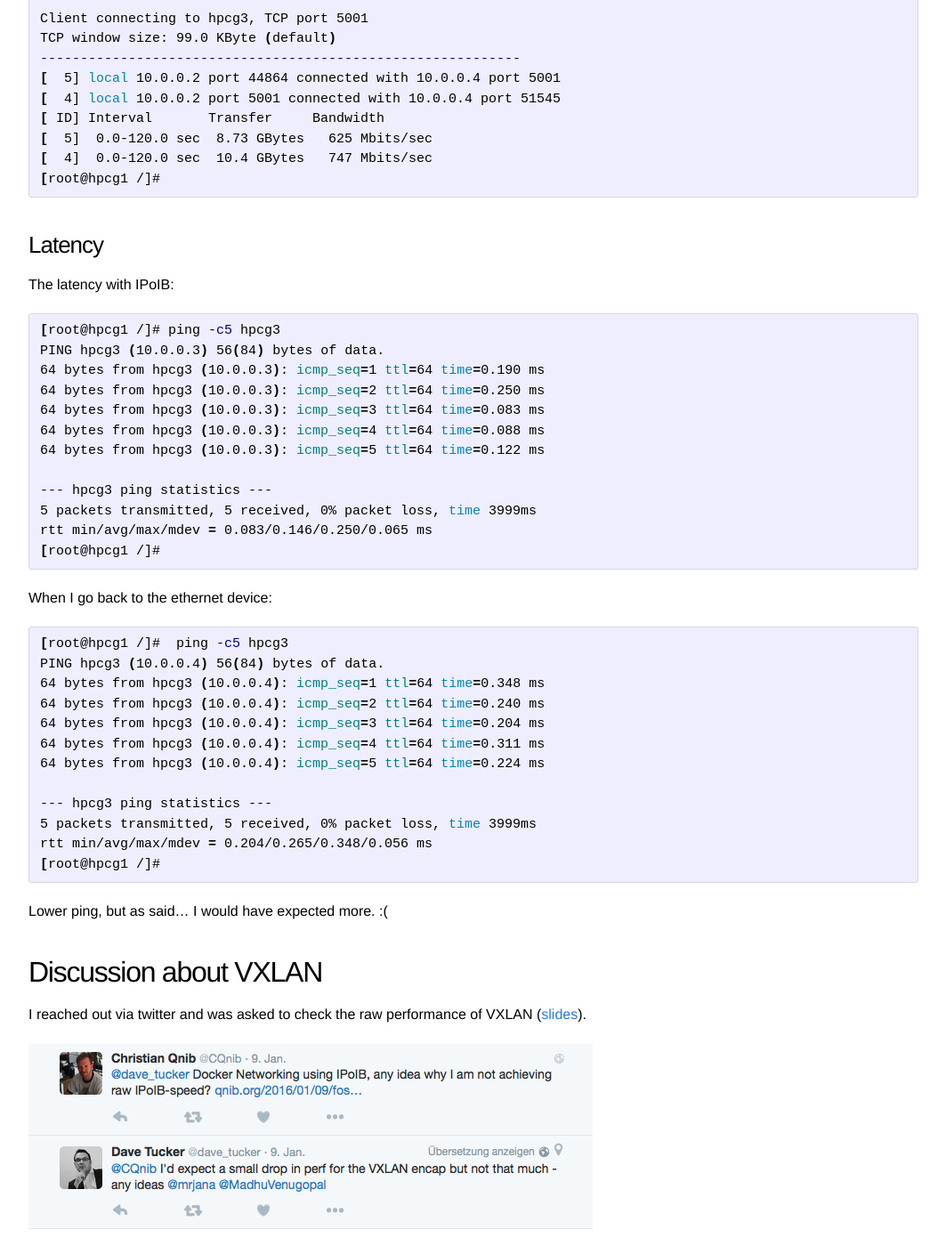
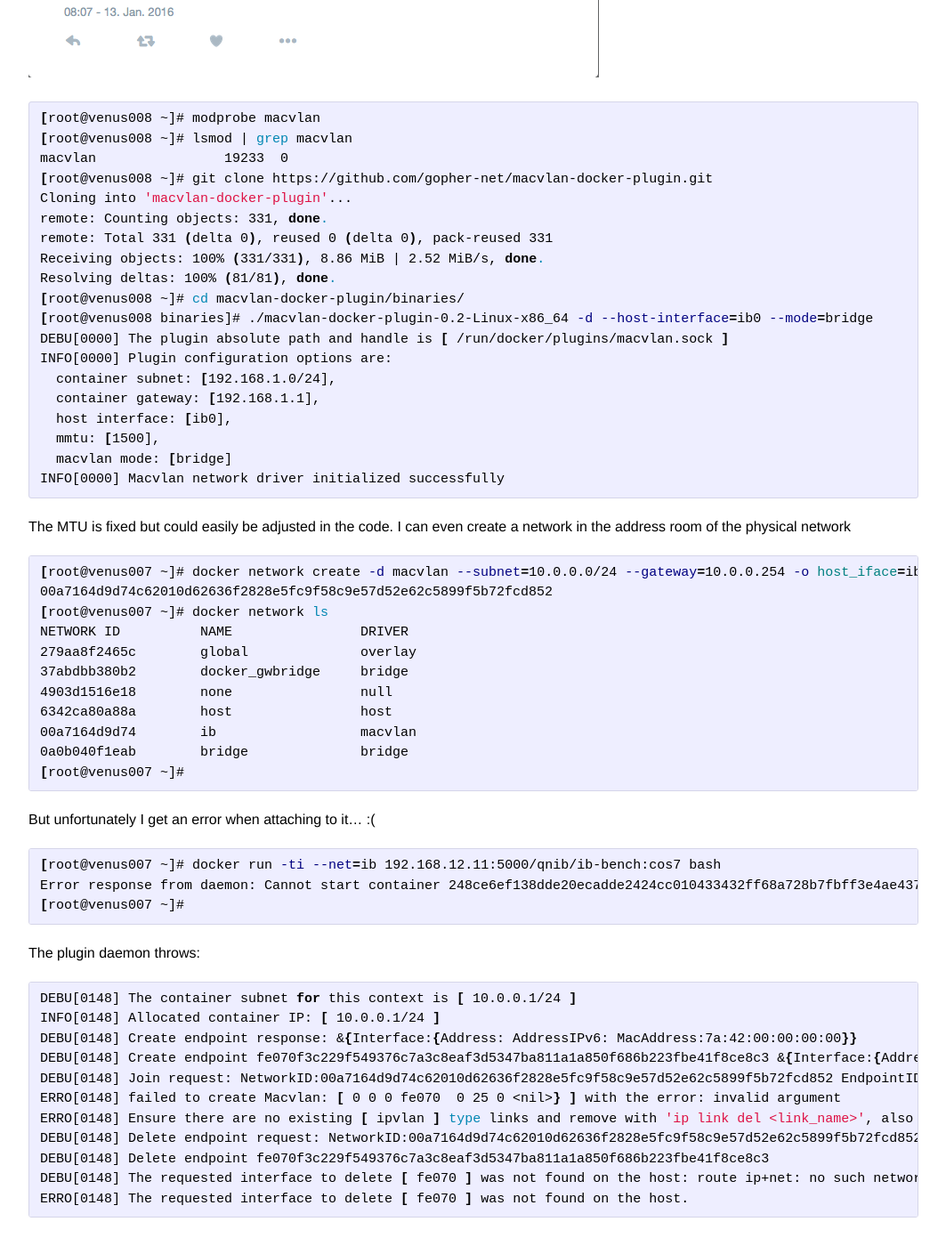
Before and after one commit to ChristianKniep/QNIBIncBlog, a Jekyll site: the page built from _posts/2016-01-09-fosdem-ipoib.md, in a window 1280 px wide and 1400 px high, scrolled down 2801 px. Shown: the whole window at 89% size, without its empty margins (108-1171 px from the left). Built offline with Jekyll 4.4.1, drawn with Linux system fonts in a browser that asks for light colours; some of the changed text lies outside the part shown.

Commit message:
finished up IPoIB once more

```diff
--- a/_posts/2016-01-09-fosdem-ipoib.md
+++ b/_posts/2016-01-09-fosdem-ipoib.md
@@ -25,13 +25,27 @@ This post is one out of a series of blog post in the advent of [FOSDEM 2016](htt
 
 ## TL;DR
 
+### VXLAN
+
 InfiniBand as a backend for Docker Networking seems to be not beneficial (yet), since the overlay driver uses VXLAN, which encapsulates the IP traffic once more (as pointed out [here](http://keepingitclassless.net/2014/03/mtu-considerations-vxlan/)). Thus (IMHO) degenerate the performance as the Kernel is involved within VXLAN and IPoIB encapsulation.
 
 It might happen that my kernel is not the greatest and latest in terms of VXLAN (`3.10.0-327` on CentOS7.2).
 
 At the bottom of the post I discuss what I have tackled in terms of VXLAN performance - without much success. :(
 
-## IPoIB - First strike!
+### MACLAN
+
+A new docker-plugin for libnetwork, for know it does not cope with the IPoIB interface and it's only single host anyway.
+
+### pipework
+
+Plumbing would allow to attach an additional network bridge per container, but that's cheating. :)
+
+### Conclusion
+
+So far, we have to wait for better days - if a cluster wide networking is the goal.
+
+## Idea
 
 As we saw in the baseline benchmark section of the first post, IP Traffic over InfiniBand (IPoIB) is quite fast.
 
@@ -44,6 +58,124 @@ $ iperf -c 10.0.0.181 -d -t 120
 $
 {% endhighlight %}
 
+
+## Attempts
+
+I tried multiple approaches, all of which do have some caveats.
+
+### Good old `pipework`
+
+I could go back to `pipework` created by Jerome back in the days.
+
+{% highlight bash %}
+[root@venus007 binaries]# docker run -ti --net=none --name=container7 192.168.12.11:5000/qnib/ib-bench:cos7 bash
+[root@780c2c8af385 /]# ip -o -4 addr
+1: lo    inet 127.0.0.1/8 scope host lo\       valid_lft forever preferred_lft forever
+[root@780c2c8af385 /]#
+{% endhighlight %}
+
+Then I attach a network interface...
+
+{% highlight bash %}
+[root@venus007 ~]# /scratch/pipework ib0 container7 10.0.0.207/24
+[root@venus007 ~]#
+{% endhighlight %}
+
+Et voila...  `iperf` showed reasonable performance in combination with the physical host `venus008`.
+
+{% highlight bash %}
+[root@780c2c8af385 /]# ip -o -4 addr
+1: lo    inet 127.0.0.1/8 scope host lo\       valid_lft forever preferred_lft forever
+148: ib0    inet 10.0.0.207/24 brd 10.0.0.255 scope global ib0\       valid_lft forever preferred_lft forever
+[root@780c2c8af385 /]# iperf -c 10.0.0.188 -d -t 120
+------------------------------------------------------------
+Server listening on TCP port 5001
+TCP window size: 85.3 KByte (default)
+------------------------------------------------------------
+------------------------------------------------------------
+Client connecting to 10.0.0.188, TCP port 5001
+TCP window size: 1.95 MByte (default)
+------------------------------------------------------------
+[  5] local 10.0.0.207 port 40961 connected with 10.0.0.188 port 5001
+[  4] local 10.0.0.207 port 5001 connected with 10.0.0.188 port 34306
+[ ID] Interval       Transfer     Bandwidth
+[  5]  0.0-120.0 sec   111 GBytes  7.93 Gbits/sec
+[  4]  0.0-120.0 sec  77.4 GBytes  5.54 Gbits/sec
+{% endhighlight %}
+
+**But**: This is cheating, since it does not use docker networking. I did this kind of stuff month ago in conjunction with `docker-spotter`. What I want is a transparent networking option throughout the docker cluster.
+
+### macvlan-docker-plugin?
+
+There is a docker-plugin out there, which uses macvlan instead of vxlan. It might get around the additional encapsulation, but for know it seems to be single-host only.
+
+![](/pics/2016-01-09/tweet_macvlan.png)
+
+{% highlight bash %}
+[root@venus008 ~]# modprobe macvlan
+[root@venus008 ~]# lsmod | grep macvlan
+macvlan                19233  0
+[root@venus008 ~]# git clone https://github.com/gopher-net/macvlan-docker-plugin.git
+Cloning into 'macvlan-docker-plugin'...
+remote: Counting objects: 331, done.
+remote: Total 331 (delta 0), reused 0 (delta 0), pack-reused 331
+Receiving objects: 100% (331/331), 8.86 MiB | 2.52 MiB/s, done.
+Resolving deltas: 100% (81/81), done.
+[root@venus008 ~]# cd macvlan-docker-plugin/binaries/
+[root@venus008 binaries]# ./macvlan-docker-plugin-0.2-Linux-x86_64 -d --host-interface=ib0 --mode=bridge
+DEBU[0000] The plugin absolute path and handle is [ /run/docker/plugins/macvlan.sock ]
+INFO[0000] Plugin configuration options are:
+  container subnet: [192.168.1.0/24],
+  container gateway: [192.168.1.1],
+  host interface: [ib0],
+  mmtu: [1500],
+  macvlan mode: [bridge]
+INFO[0000] Macvlan network driver initialized successfully
+{% endhighlight %}
+
+The MTU is fixed but could easily be adjusted in the code. I can even create a network in the address room of the physical network
+
+{% highlight bash %}
+[root@venus007 ~]# docker network create -d macvlan --subnet=10.0.0.0/24 --gateway=10.0.0.254 -o host_iface=ib0 ib
+00a7164d9d74c62010d62636f2828e5fc9f58c9e57d52e62c5899f5b72fcd852
+[root@venus007 ~]# docker network ls
+NETWORK ID          NAME                DRIVER
+279aa8f2465c        global              overlay
+37abdbb380b2        docker_gwbridge     bridge
+4903d1516e18        none                null
+6342ca80a88a        host                host
+00a7164d9d74        ib                  macvlan
+0a0b040f1eab        bridge              bridge
+[root@venus007 ~]#
+{% endhighlight %}
+
+But unfortunately I get an error when attaching to it... :(
+
+{% highlight bash %}
+[root@venus007 ~]# docker run -ti --net=ib 192.168.12.11:5000/qnib/ib-bench:cos7 bash
+Error response from daemon: Cannot start container 248ce6ef138dde20ecadde2424cc010433432ff68a728b7fbff3e4ae4376bd02: EOF
+[root@venus007 ~]#
+{% endhighlight %}
+
+The plugin daemon throws:
+
+{% highlight bash %}
+DEBU[0148] The container subnet for this context is [ 10.0.0.1/24 ]
+INFO[0148] Allocated container IP: [ 10.0.0.1/24 ]
+DEBU[0148] Create endpoint response: &{Interface:{Address: AddressIPv6: MacAddress:7a:42:00:00:00:00}}
+DEBU[0148] Create endpoint fe070f3c229f549376c7a3c8eaf3d5347ba811a1a850f686b223fbe41f8ce8c3 &{Interface:{Address: AddressIPv6: MacAddress:7a:42:00:00:00:00}}
+DEBU[0148] Join request: NetworkID:00a7164d9d74c62010d62636f2828e5fc9f58c9e57d52e62c5899f5b72fcd852 EndpointID:fe070f3c229f549376c7a3c8eaf3d5347ba811a1a850f686b223fbe41f8ce8c3 SandboxKey:/var/run/docker/netns/604808cb6bb6 Options:map[]
+ERRO[0148] failed to create Macvlan: [ 0 0 0 fe070  0 25 0 <nil>} ] with the error: invalid argument
+ERRO[0148] Ensure there are no existing [ ipvlan ] type links and remove with 'ip link del <link_name>', also check /var/run/docker/netns/ for orphaned links to unmount and delete, then restart the plugin
+DEBU[0148] Delete endpoint request: NetworkID:00a7164d9d74c62010d62636f2828e5fc9f58c9e57d52e62c5899f5b72fcd852 EndpointID:fe070f3c229f549376c7a3c8eaf3d5347ba811a1a850f686b223fbe41f8ce8c3
+DEBU[0148] Delete endpoint fe070f3c229f549376c7a3c8eaf3d5347ba811a1a850f686b223fbe41f8ce8c3
+DEBU[0148] The requested interface to delete [ fe070 ] was not found on the host: route ip+net: no such network interface
+ERRO[0148] The requested interface to delete [ fe070 ] was not found on the host.
+{% endhighlight %}
+
+
+### VXLAN (my first approach actually)
+
 And as we also learned last time around, the advertised interface of Docker Networking has to be specified within the docker config
 (DISCLAIMER: That might not be exactly right - not sure about it [yet]).
 
@@ -53,7 +185,7 @@ OPTIONS="-H tcp://0.0.0.0:2376 --cluster-store=consul://127.0.0.1:8500/network -
 [root@venus001 jobs]#
 {% endhighlight %}
 
-### IPoIB as backend network
+#### IPoIB as backend network
 
 So how about we use the `ib0` device?
 
@@ -118,51 +250,13 @@ TCP window size: 99.0 KByte (default)
 [root@hpcg1 /]#
 {% endhighlight %}
 
-### Latency
-
-The latency with IPoIB:
-
-{% highlight bash %}
-[root@hpcg1 /]# ping -c5 hpcg3
-PING hpcg3 (10.0.0.3) 56(84) bytes of data.
-64 bytes from hpcg3 (10.0.0.3): icmp_seq=1 ttl=64 time=0.190 ms
-64 bytes from hpcg3 (10.0.0.3): icmp_seq=2 ttl=64 time=0.250 ms
-64 bytes from hpcg3 (10.0.0.3): icmp_seq=3 ttl=64 time=0.083 ms
-64 bytes from hpcg3 (10.0.0.3): icmp_seq=4 ttl=64 time=0.088 ms
-64 bytes from hpcg3 (10.0.0.3): icmp_seq=5 ttl=64 time=0.122 ms
-
---- hpcg3 ping statistics ---
-5 packets transmitted, 5 received, 0% packet loss, time 3999ms
-rtt min/avg/max/mdev = 0.083/0.146/0.250/0.065 ms
-[root@hpcg1 /]#
-{% endhighlight %}
-
-When I go back to the ethernet device:
-
-{% highlight bash %}
-[root@hpcg1 /]#  ping -c5 hpcg3
-PING hpcg3 (10.0.0.4) 56(84) bytes of data.
-64 bytes from hpcg3 (10.0.0.4): icmp_seq=1 ttl=64 time=0.348 ms
-64 bytes from hpcg3 (10.0.0.4): icmp_seq=2 ttl=64 time=0.240 ms
-64 bytes from hpcg3 (10.0.0.4): icmp_seq=3 ttl=64 time=0.204 ms
-64 bytes from hpcg3 (10.0.0.4): icmp_seq=4 ttl=64 time=0.311 ms
-64 bytes from hpcg3 (10.0.0.4): icmp_seq=5 ttl=64 time=0.224 ms
-
---- hpcg3 ping statistics ---
-5 packets transmitted, 5 received, 0% packet loss, time 3999ms
-rtt min/avg/max/mdev = 0.204/0.265/0.348/0.056 ms
-[root@hpcg1 /]#
-{% endhighlight %}
-
-Lower ping, but as said... I would have expected more. :(
-
-## Discussion about VXLAN
+### Discussion about VXLAN
 
 I reached out via twitter and was asked to check the raw performance of VXLAN ([slides](http://de.slideshare.net/naotomatsumoto/a-first-look-at-xvlan-over-infiniband-network-on-linux-37rc7)).
 
 ![](/pics/2016-01-09/tweet_vxlan.png)
 
-### Kernel Options
+#### Kernel Options
 
 The kernel config should be alright:
 
@@ -177,7 +271,7 @@ CONFIG_MLX4_EN_VXLAN=y
 # CONFIG_QLCNIC_VXLAN is not set
 {% endhighlight %}
 
-### Setup IPoIB plus VXLAN
+#### Setup IPoIB plus VXLAN
 
 Setup a route for ib0.
 
@@ -237,7 +331,7 @@ Use 'dstport 0' to get default and quiet this message
 [root@venus008 ~]# iperf -s
 {% endhighlight %}
 
-### Benchmark once more
+#### Benchmark once more
 
 And benchmark the vxlan.
 
```
Also changed, not shown: other parts of _posts/2016-01-09-fosdem-ipoib.md (+1 -1 lines), pics/2016-01-09/tweet_macvlan.png (added).
